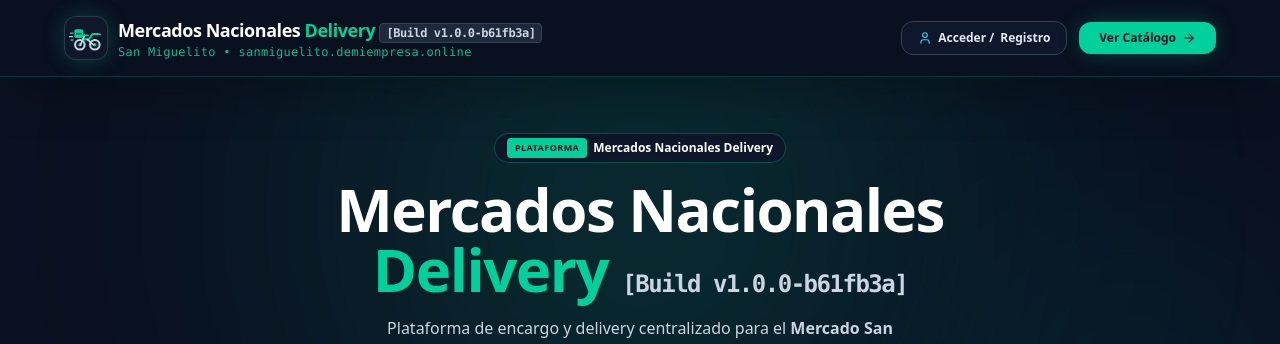
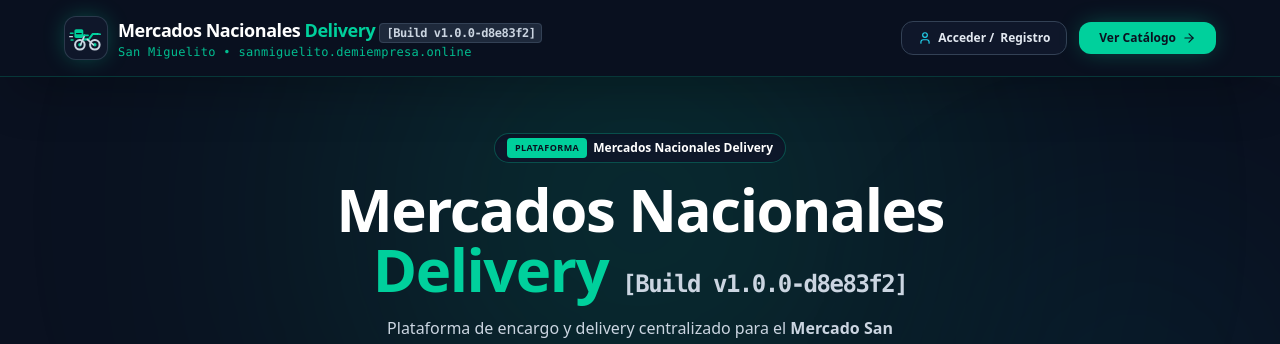
Before and after one commit to cealfarias/demiempresa, a React (Vite) app: page / in a window 1280 px wide. Shown: the top 344 px of the page. Built offline with nearby package versions, Linux system fonts and the light colour scheme.

Commit message:
fix: update build tag to active commit d8e83f2

```diff
--- a/src/mercado/data/mockData.js
+++ b/src/mercado/data/mockData.js
@@ -1,8 +1,8 @@
 export const BUILD_INFO = {
   version: '1.0.0',
-  commit: 'b61fb3a',
-  tag: '[Build v1.0.0-b61fb3a]',
-  fullTitle: 'Mercado San Miguelito [Build v1.0.0-b61fb3a]'
+  commit: 'd8e83f2',
+  tag: '[Build v1.0.0-d8e83f2]',
+  fullTitle: 'Mercados Nacionales Delivery [Build v1.0.0-d8e83f2]'
 };
 
 export const MERCADOS_DISPONIBLES = [
```
